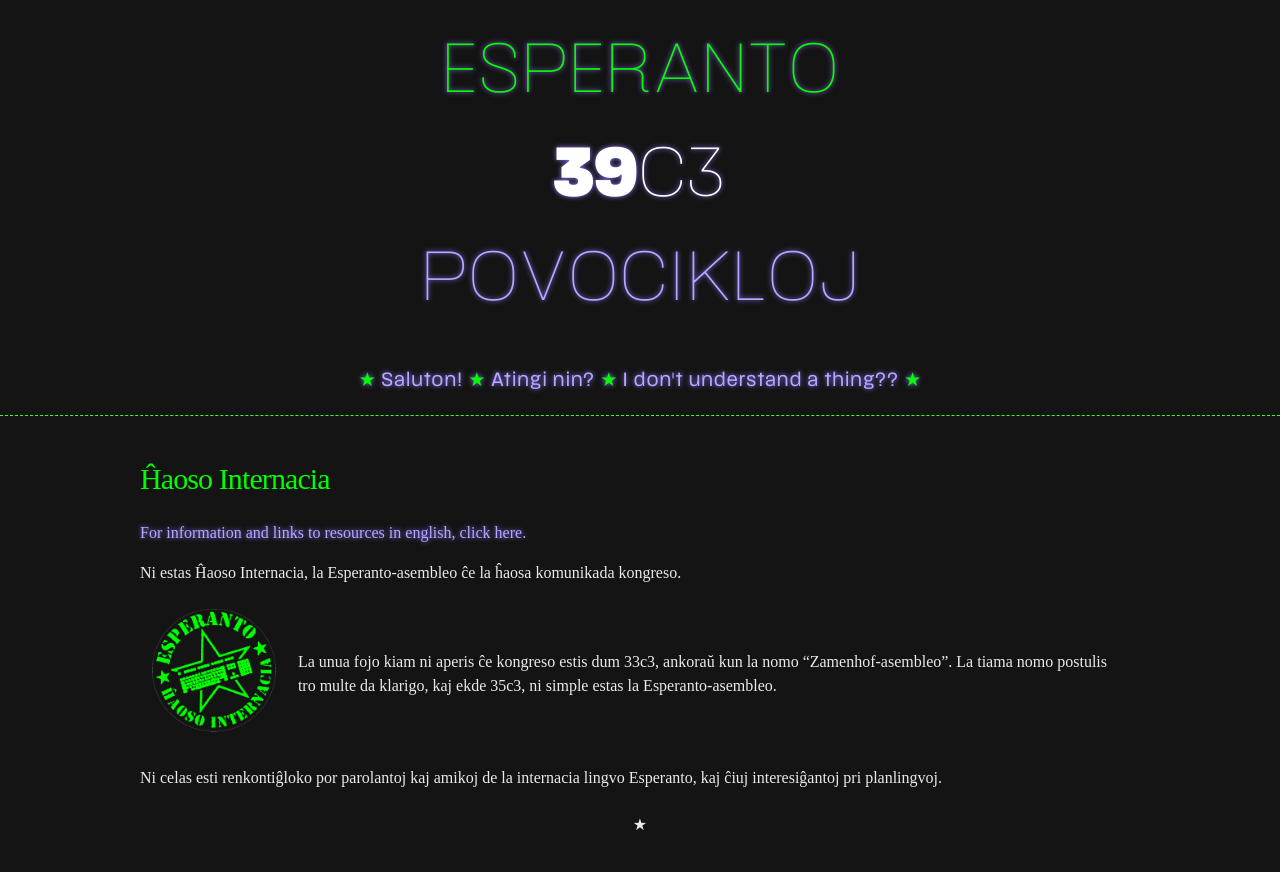
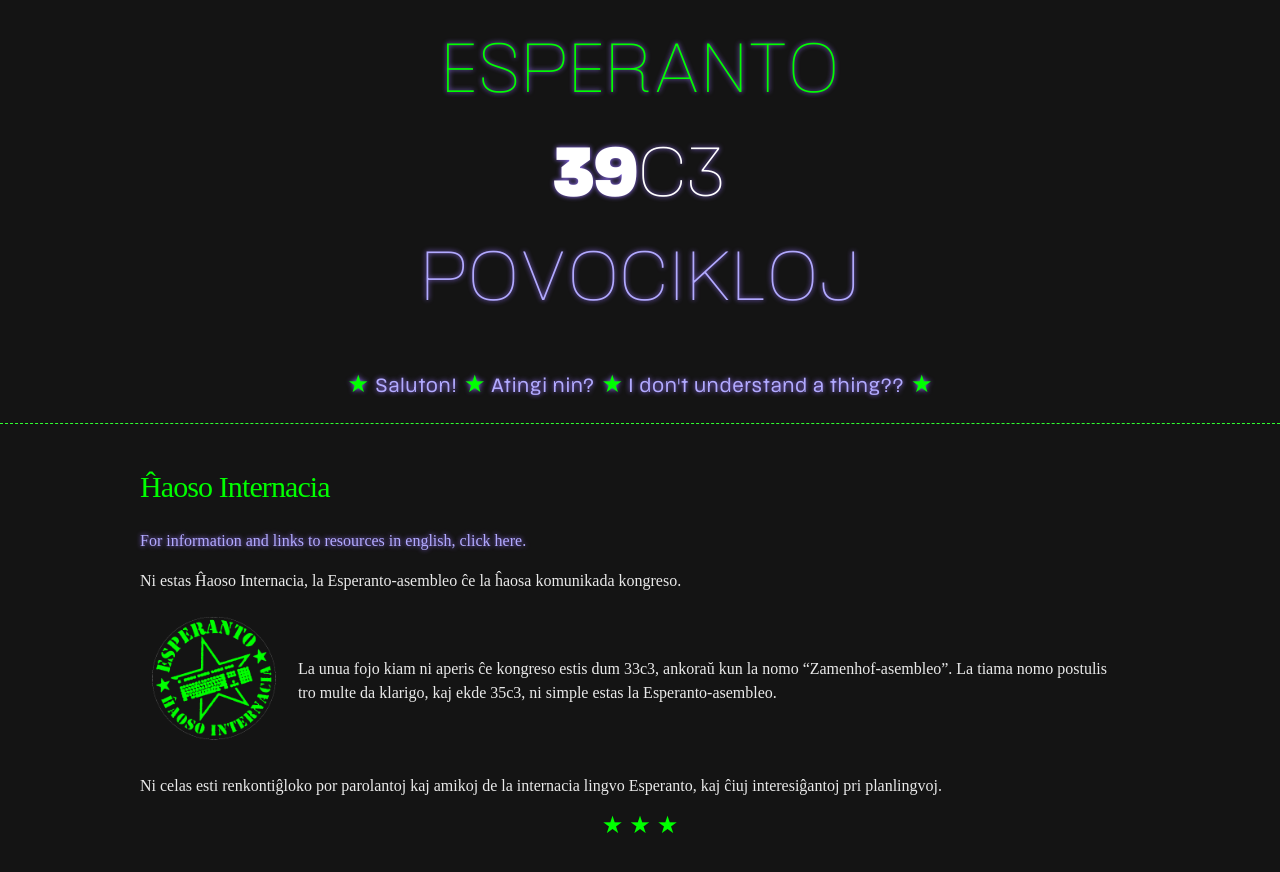
Before and after one commit to c3esperanto/c3esperanto-retejo, a Jekyll site: the page built from index.md, in a window 1280 px wide. Shown: the top 872 px of the page. Built offline with Jekyll 4.4.1, drawn with Linux system fonts in a browser that asks for light colours; some web fonts are replaced.

Commit message:
Pli grandaj, pli multaj kaj verdaj steloj

```diff
--- a/_includes/footer.html
+++ b/_includes/footer.html
@@ -1,3 +1,3 @@
 <footer>
-★
+★ ★ ★
 </footer>
--- a/_sass/base.scss
+++ b/_sass/base.scss
@@ -172,16 +172,19 @@
 .header-links a::after {
     content: " ★";
     color: #00ff00;
+    font-size: x-large;
 }
 
 .header-links a::after {
     content: " ★";
     color: #00ff00;
+    font-size: x-large;
 }
 
 .header-links > a:first-child::before {
     content: "★ ";
     color: #00ff00;
+    font-size: x-large;
 }
 
 @media (max-width: 600px) {
@@ -190,10 +193,7 @@
     .header-links a::before {
 	content: "★ ";
 	color: #00ff00;
-    }
-    .header-links a::after {
-	content: " ★";
-	color: #00ff00;
+	font-size: x-large;
     }
 }
 
@@ -406,6 +406,8 @@
   height: 50px;
   line-height: 50px;
   text-align: center;
+  color: #00ff00;
+  font-size: x-large;
 }
 
 #wrapper {
```
